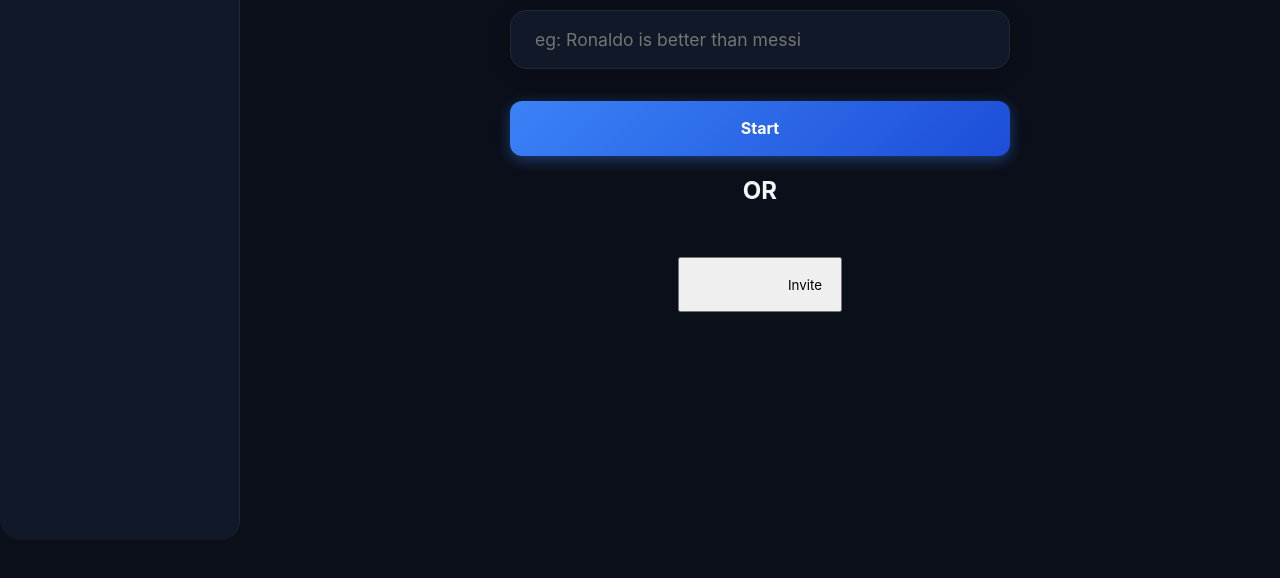
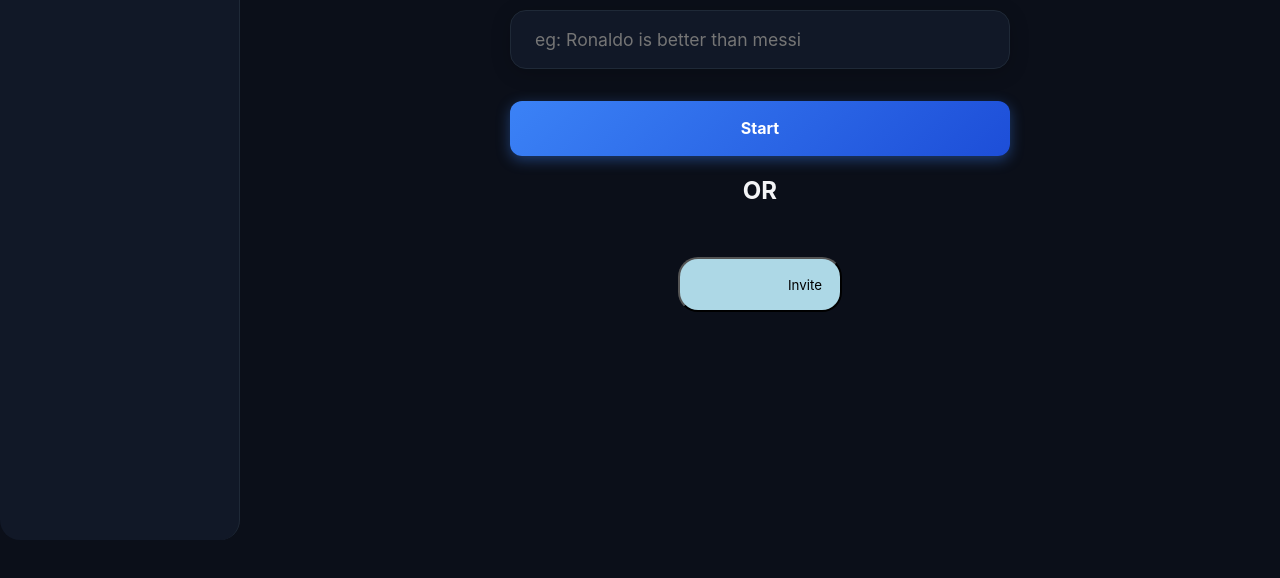
Before and after one commit to dayone3536-cmyk/Waater-, a website: page Creat_args.html in a window 1280 px wide. Shown: the part 260-838 px from the top of the page. Drawn offline with nearby package versions, Linux system fonts and the light colour scheme; no server answers.

Commit message:
Refactor Invite button and HTML structure
Updated the Invite button style and ensured consistent HTML structure.

```diff
--- a/Creat_args.html
+++ b/Creat_args.html
@@ -52,6 +52,8 @@
             background: #0b0f19; /* Deep abyss black focus state */
             box-shadow: 0 0 0 4px rgba(59, 130, 246, 0.15), 0 10px 30px rgba(0, 0, 0, 0.4);
         }
+
+        .
     </style>
 </head>
 <body>
@@ -120,7 +122,7 @@
 
 
 
-                <button class = "Invite" id = "Invite_btn" style="max-width: 500px; margin-top: 2rem; padding: 1.1rem;">
+                <button class = "Invite" id = "Invite_btn" style="max-width: 500px; margin-top: 2rem; padding: 1.1rem; border-radius:20px; background-color: lightblue;">
                         Invite
 
                 </button>
```
